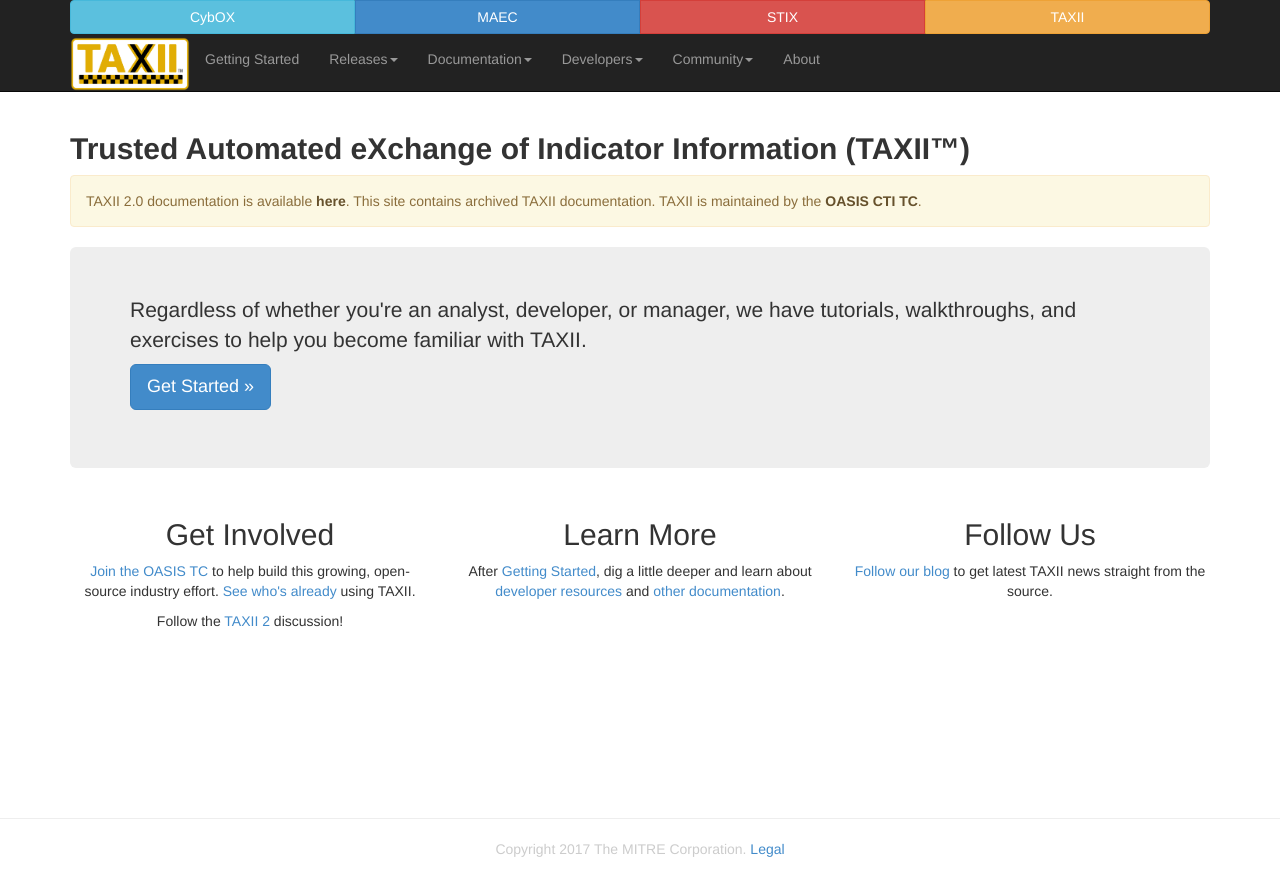
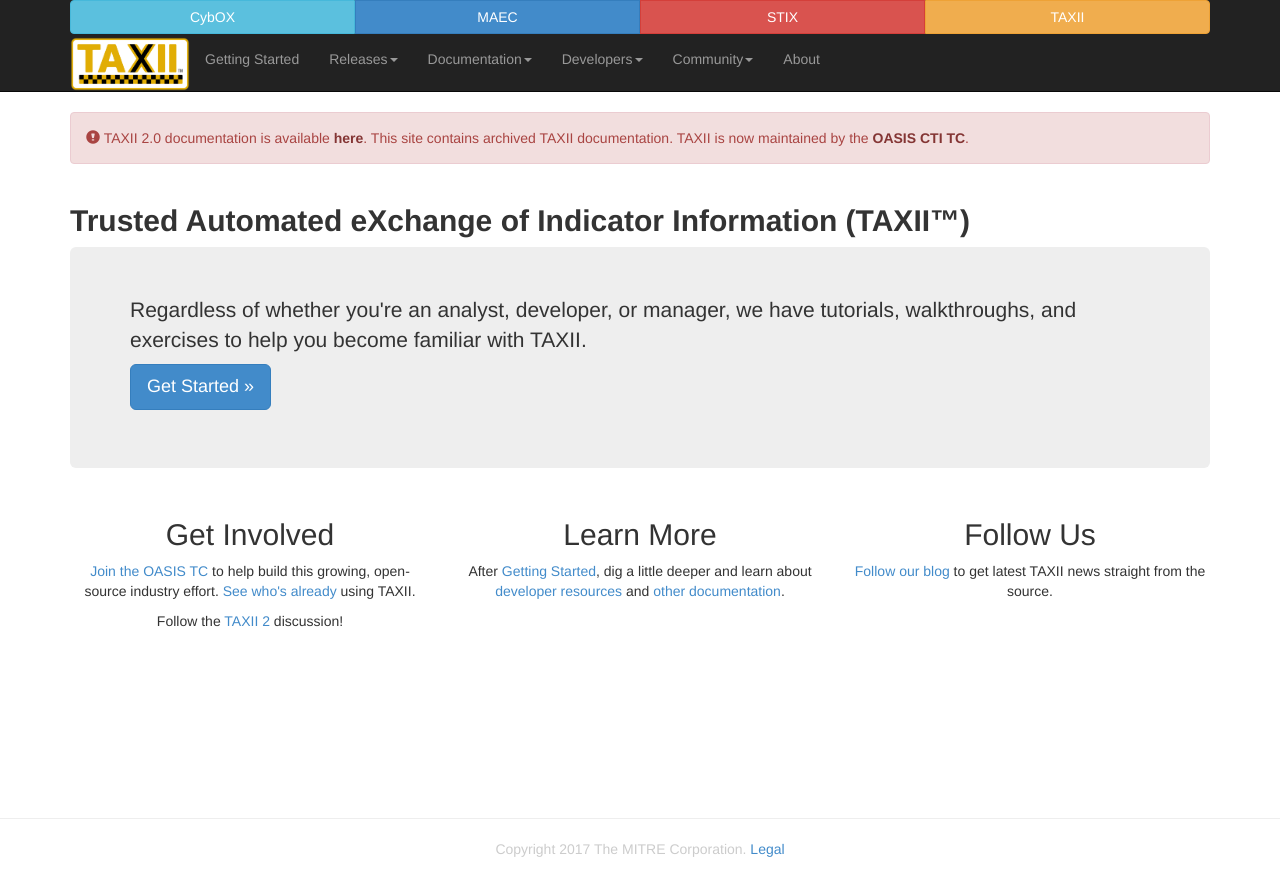
Before and after one commit to TAXIIProject/taxiiproject.github.io, a Jekyll site: the page built from index.md, in a window 1280 px wide. Shown: the top 896 px of the page. Built offline with Jekyll 4.4.1, drawn with Linux system fonts in a browser that asks for light colours.

Commit message:
Moved TAXII 2.0 banner to show on all pages and made it stand out more

```diff
--- a/_includes/nav.html
+++ b/_includes/nav.html
@@ -77,3 +77,9 @@
     </div>
   </div>
 </div>
+
+<div class="container">
+  <div class="alert alert-danger" role="alert">
+    <span class="glyphicon glyphicon-exclamation-sign"></span> TAXII 2.0 documentation is available <a href="https://oasis-open.github.io/cti-documentation/" class="alert-link">here</a>. This site contains archived TAXII documentation. TAXII is now maintained by the <a href="https://www.oasis-open.org/committees/tc_home.php?wg_abbrev=cti" class="alert-link"> OASIS CTI TC</a>.
+  </div>
+</div>
--- a/index.md
+++ b/index.md
@@ -6,10 +6,6 @@ no_in_page_title: true
 ---
 
 <h2><strong>Trusted Automated eXchange of Indicator Information (TAXII™)</strong></h2>
-
-<div class="alert alert-warning" role="alert">
-  TAXII 2.0 documentation is available <a href="https://oasis-open.github.io/cti-documentation/" class="alert-link">here</a>. This site contains archived TAXII documentation. TAXII is maintained by the <a href="https://www.oasis-open.org/committees/tc_home.php?wg_abbrev=cti" class="alert-link"> OASIS CTI TC</a>.
-</div>
 
 <div class="jumbotron">
   <p>Regardless of whether you're an analyst, developer, or manager, we have tutorials, walkthroughs, and exercises to help you become familiar with TAXII.</p>
```
